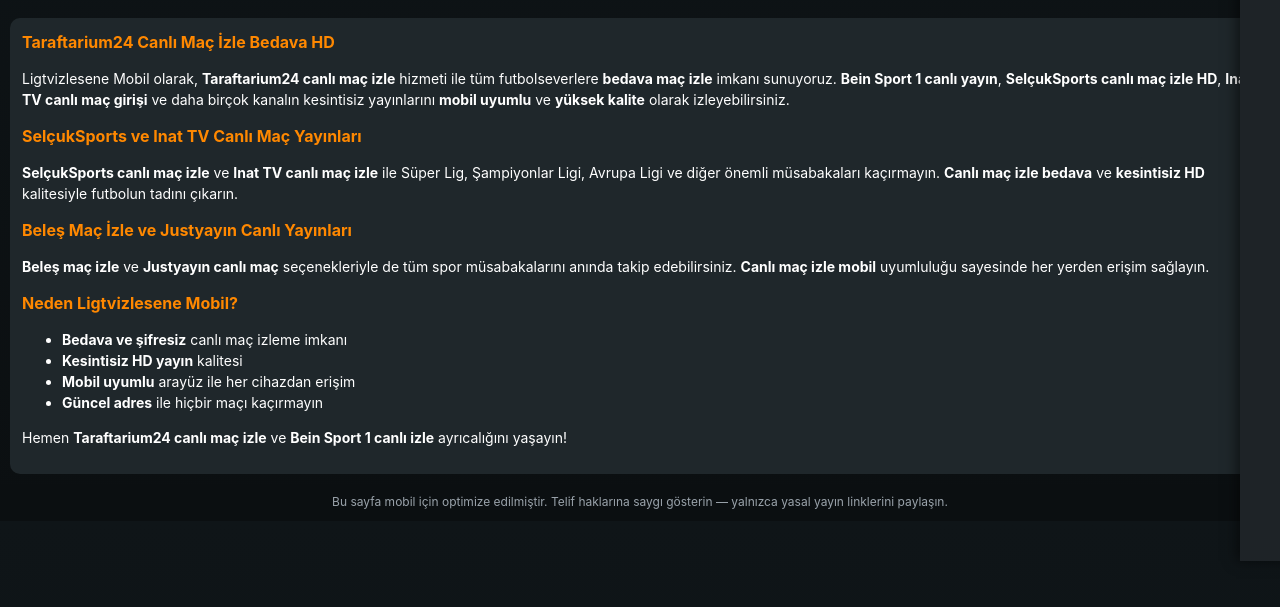
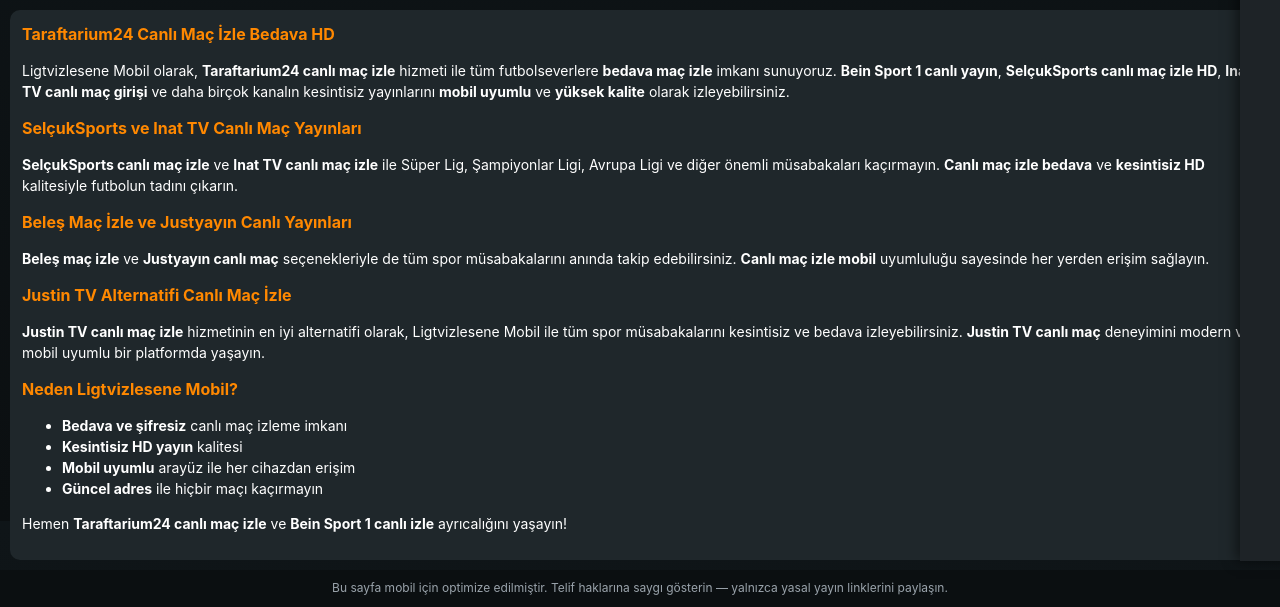
Before and after one commit to osdahd/ligtvizlesenemobil, a Jekyll site: the page kanal1.html, which Jekyll copies as it is, in a window 1280 px wide. Shown: the part 379-986 px from the top of the page. Built offline with Jekyll 4.4.1, drawn with Linux system fonts in a browser that asks for light colours.

Commit message:
Update kanal1.html

```diff
--- a/kanal1.html
+++ b/kanal1.html
@@ -169,6 +169,9 @@
   <h2>Beleş Maç İzle ve Justyayın Canlı Yayınları</h2>
   <p><strong>Beleş maç izle</strong> ve <strong>Justyayın canlı maç</strong> seçenekleriyle de tüm spor müsabakalarını anında takip edebilirsiniz. <strong>Canlı maç izle mobil</strong> uyumluluğu sayesinde her yerden erişim sağlayın.</p>
 
+  <h2>Justin TV Alternatifi Canlı Maç İzle</h2>
+<p><strong>Justin TV canlı maç izle</strong> hizmetinin en iyi alternatifi olarak, Ligtvizlesene Mobil ile tüm spor müsabakalarını kesintisiz ve bedava izleyebilirsiniz. <strong>Justin TV canlı maç</strong> deneyimini modern ve mobil uyumlu bir platformda yaşayın.</p>
+
   <h2>Neden Ligtvizlesene Mobil?</h2>
   <ul>
     <li><strong>Bedava ve şifresiz</strong> canlı maç izleme imkanı</li>
```
